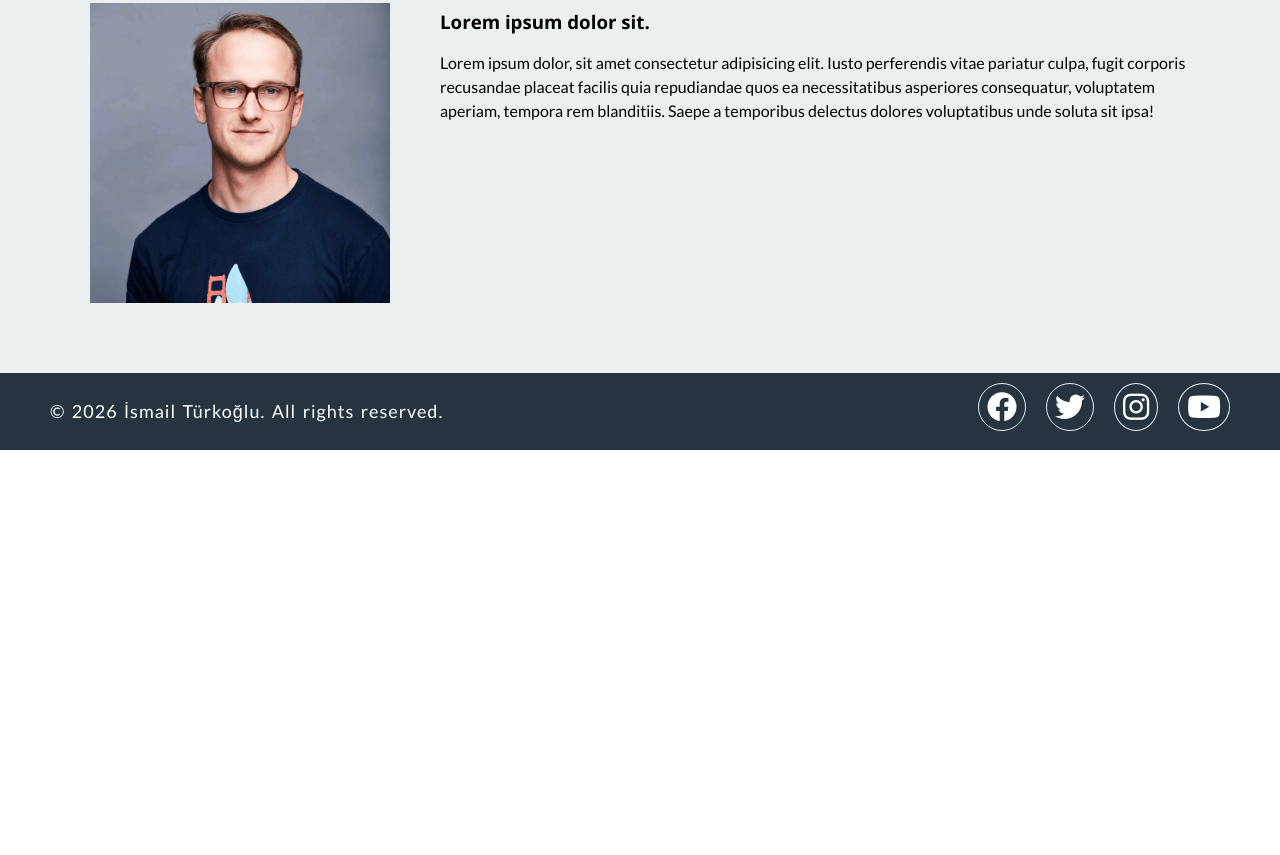
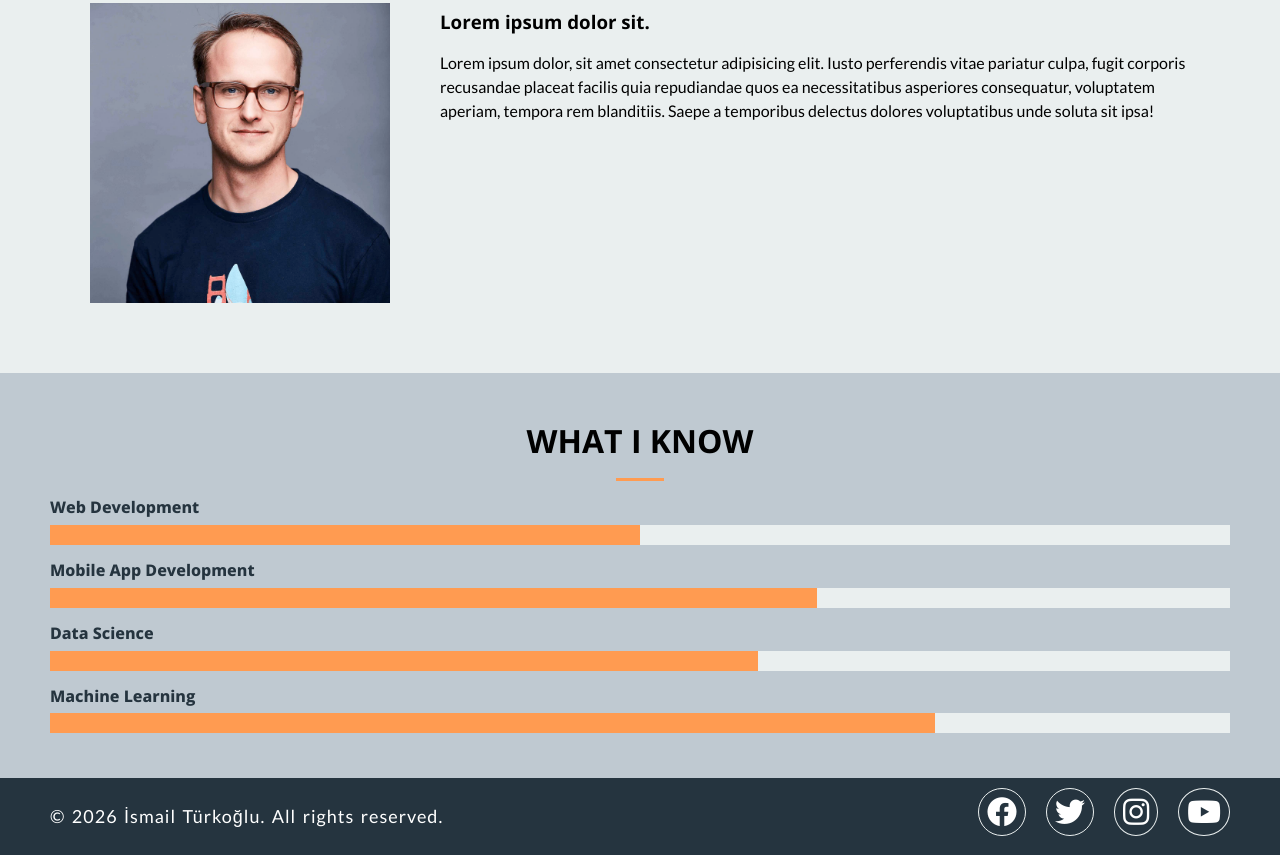
Before and after one commit to ismailturkoglu/freelancer-practice, a website: page pages/about.html in a window 1280 px wide. Shown: the part 409-1264 px from the top of the page. Before the commit the page ends 859 px from the top, so only its background shows below. Drawn offline with nearby package versions, Linux system fonts and the light colour scheme.

Commit message:
about.htm / section-b

```diff
--- a/pages/about.html
+++ b/pages/about.html
@@ -54,6 +54,33 @@
         </div>
     </section>
 
+    <!-- section-b -->
+    <section id="about-b" class="text-center py-3 bg-dark">
+        <div class="container">
+            <h2 class="section-title"> What I Know</h2>
+            <div class="border-bottom"></div>
+            <div id="progress-bar">
+                <h4>Web Development</h4>
+                <div class="inclusive">
+                    <div style="width: 50%;" class="progress"></div>
+                </div>
+                <h4>Mobile App Development</h4>
+                <div class="inclusive">
+                    <div style="width: 65%;" class="progress"></div>
+                </div>
+                <h4>Data Science</h4>
+                <div class="inclusive">
+                    <div style="width: 60%;" class="progress"></div>
+                </div>
+                <h4>Machine Learning</h4>
+                <div class="inclusive">
+                    <div style="width: 75%;" class="progress"></div>
+                </div>
+            </div>
+        </div>
+
+    </section>
+
     <!-- footer -->
     <footer id="main-footer" class="bg-black">
         <div class="footer-content container py-1">
--- a/scss/_about.scss
+++ b/scss/_about.scss
@@ -1,6 +1,7 @@
 /* ======================= About ====================== */
 @use "variables";
 
+/* section-a */
 #about-a {
   .wrap {
     display: grid;
@@ -12,3 +13,26 @@
     }
   }
 }
+
+/* section-b */
+#about-b {
+  #progress-bar {
+    h4 {
+      text-align: left;
+      font-weight: 750;
+      color: variables.$black-color;
+    }
+
+    .inclusive {
+      width: 100%;
+      height: 2rem;
+      background-color: variables.$light-color;
+      margin-bottom: 1.5rem;
+    }
+
+    .progress {
+      height: 2rem;
+      background-color: variables.$primary-color;
+    }
+  }
+}
```
Also changed, not shown: css/main.css, 1 other file.
